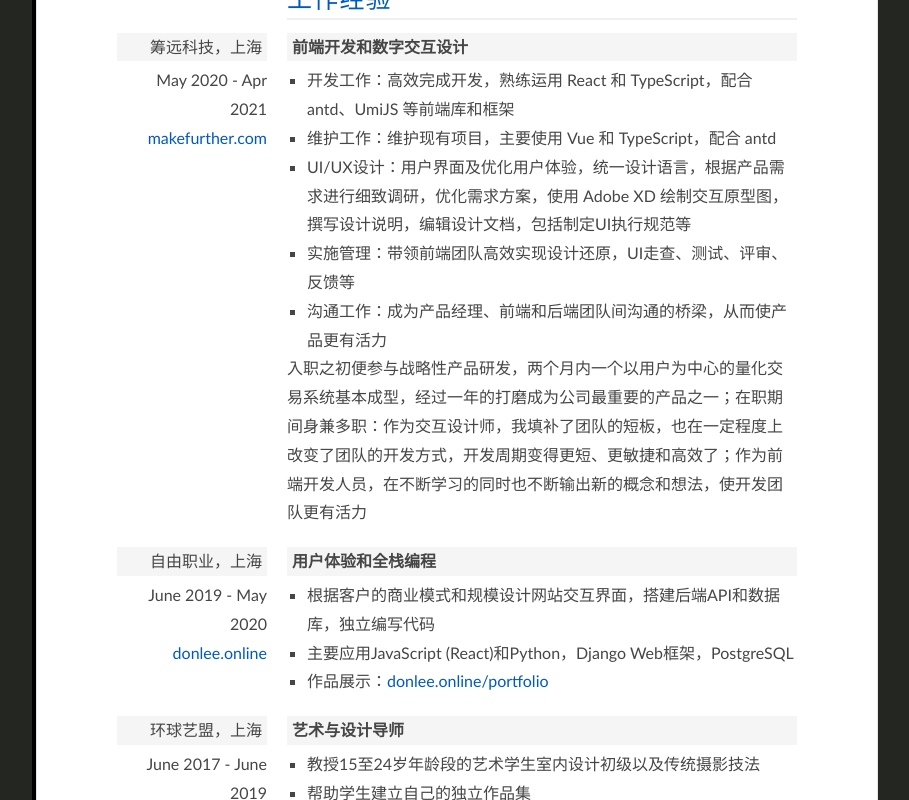
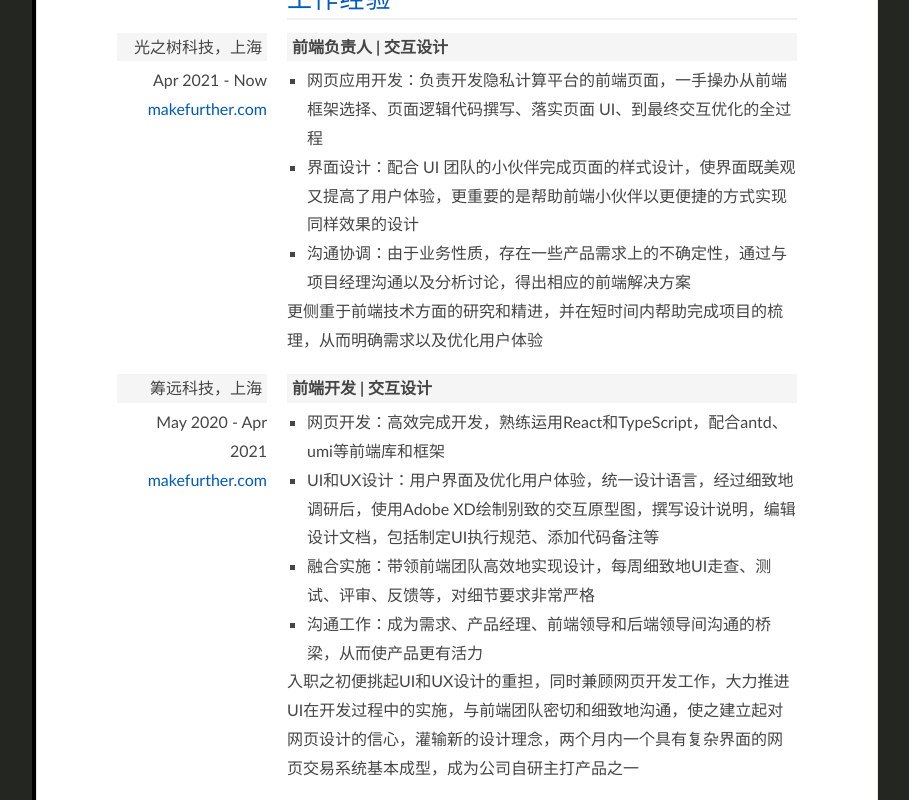
Before and after one commit to LD8/next-donlee, a Next.js app: page /cv-zh in a window 1280 px wide. Shown: the part 660-1460 px from the top of the page, without its empty margins (183-1092 px from the left). Built offline with nearby package versions, Linux system fonts and the light colour scheme; a web font is replaced by a local one.

Commit message:
Update cv-zh.js

```diff
--- a/pages/cv-zh.js
+++ b/pages/cv-zh.js
@@ -64,34 +64,56 @@ export default function CVZH() {
 
         <div className='sub-container'>
           <div className='aside'>
+            <p class='company-name'>光之树科技，上海</p>
+            <p class='year'>Apr 2021 - Now</p>
+            <ExLink href='http://www.makefurther.com/'>makefurther.com</ExLink>
+          </div>
+          <div className='details'>
+            <h4>前端负责人 | 交互设计</h4>
+            <ul>
+              <li>
+                网页应用开发：负责开发隐私计算平台的前端页面，一手操办从前端框架选择、页面逻辑代码撰写、落实页面
+                UI、到最终交互优化的全过程
+              </li>
+              <li>
+                界面设计：配合 UI
+                团队的小伙伴完成页面的样式设计，使界面既美观又提高了用户体验，更重要的是帮助前端小伙伴以更便捷的方式实现同样效果的设计
+              </li>
+              <li>
+                沟通协调：由于业务性质，存在一些产品需求上的不确定性，通过与项目经理沟通以及分析讨论，得出相应的前端解决方案
+              </li>
+            </ul>
+            <p>
+              更侧重于前端技术方面的研究和精进，并在短时间内帮助完成项目的梳理，从而明确需求以及优化用户体验
+            </p>
+          </div>
+        </div>
+
+        <div className='sub-container'>
+          <div className='aside'>
             <p className='company-name'>筹远科技，上海</p>
             <p className='year'>May 2020 - Apr 2021</p>
             <ExLink href='http://www.makefurther.com/'>makefurther.com</ExLink>
           </div>
           <div className='details'>
-            <h4>前端开发和数字交互设计</h4>
+            <h4>前端开发 | 交互设计</h4>
             <ul>
               <li>
-                开发工作：高效完成开发，熟练运用 React 和 TypeScript，配合
-                antd、UmiJS 等前端库和框架
+                网页开发：高效完成开发，熟练运用React和TypeScript，配合antd、umi等前端库和框架
               </li>
               <li>
-                维护工作：维护现有项目，主要使用 Vue 和 TypeScript，配合 antd
+                UI和UX设计：用户界面及优化用户体验，统一设计语言，经过细致地调研后，使用Adobe
+                XD绘制别致的交互原型图，撰写设计说明，编辑设计文档，包括制定UI执行规范、添加代码备注等
               </li>
               <li>
-                UI/UX设计：用户界面及优化用户体验，统一设计语言，根据产品需求进行细致调研，优化需求方案，使用
-                Adobe XD
-                绘制交互原型图，撰写设计说明，编辑设计文档，包括制定UI执行规范等
+                融合实施：带领前端团队高效地实现设计，每周细致地UI走查、测试、评审、反馈等，对细节要求非常严格
               </li>
               <li>
-                实施管理：带领前端团队高效实现设计还原，UI走查、测试、评审、反馈等
-              </li>
-              <li>
-                沟通工作：成为产品经理、前端和后端团队间沟通的桥梁，从而使产品更有活力
+                沟通工作：成为需求、产品经理、前端领导和后端领导间沟通的桥梁，从而使产品更有活力
               </li>
             </ul>
             <p>
-              入职之初便参与战略性产品研发，两个月内一个以用户为中心的量化交易系统基本成型，经过一年的打磨成为公司最重要的产品之一；在职期间身兼多职：作为交互设计师，我填补了团队的短板，也在一定程度上改变了团队的开发方式，开发周期变得更短、更敏捷和高效了；作为前端开发人员，在不断学习的同时也不断输出新的概念和想法，使开发团队更有活力
+              入职之初便挑起UI和UX设计的重担，同时兼顾网页开发工作，大力推进UI在开发过程中的实施，与前端团队密切和细致地沟通，使之建立起对网页设计的信心，灌输新的设计理念，两个月内一个具有复杂界面的网页交易系统基本成型，成为公司自研主打产品之一
             </p>
           </div>
         </div>
@@ -103,7 +125,7 @@ export default function CVZH() {
             <ExLink href='http://www.donlee.online'>donlee.online</ExLink>
           </div>
           <div className='details'>
-            <h4>用户体验和全栈编程</h4>
+            <h4>用户体验全栈编程</h4>
             <ul>
               <li>
                 根据客户的商业模式和规模设计网站交互界面，搭建后端API和数据库，独立编写代码
@@ -164,7 +186,7 @@ export default function CVZH() {
             <ExLink href='https://www.mmoser.com'>mmoser.com</ExLink>
           </div>
           <div className='details'>
-            <h4>室内设计师，项目管理和协调</h4>
+            <h4>室内设计师 | 项目管理和协调</h4>
             <p>从项目协调员成长为设计师，职责也在不断变化，包括</p>
             <ul>
               <li>绘制项目草图和施工图</li>
```
